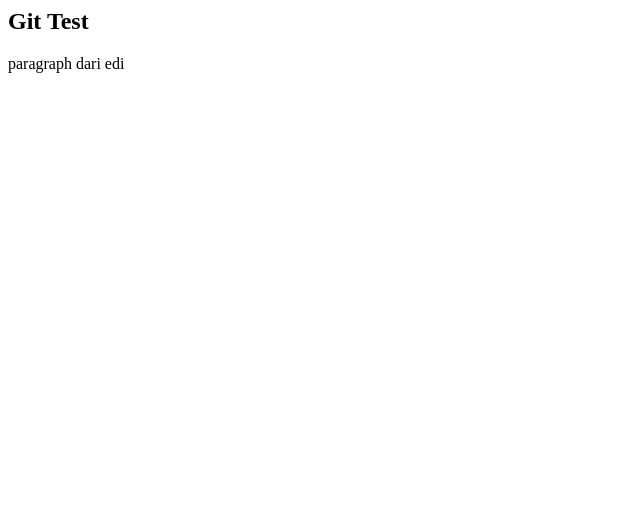
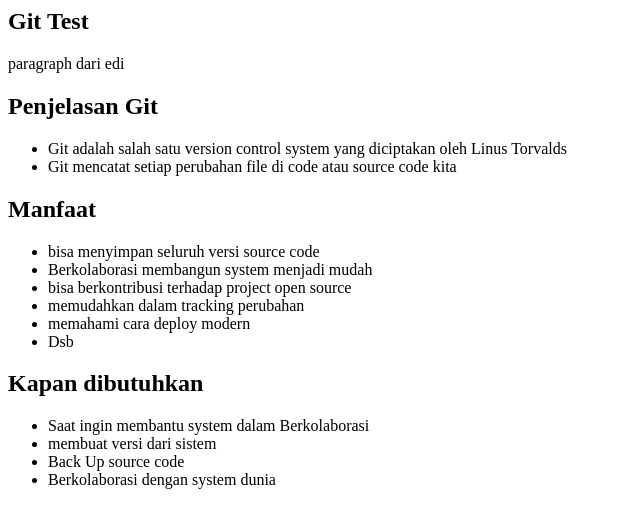
Before and after one commit to silalahi-17/fundamental-git, a plain HTML site: page index.html in a window 1280 px wide. Shown: the whole page, without its empty margins (0-640 px from the left). Drawn offline with Linux system fonts and the light colour scheme.

Commit message:
menambahkan penjelasan git di index.html

```diff
--- a/index.html
+++ b/index.html
@@ -7,5 +7,26 @@
 <body>
     <h2>Git Test</h2>
     <p>paragraph dari edi</p>
+    <h2>Penjelasan Git</h2>
+    <ul>
+        <li>Git adalah salah satu version control system yang diciptakan oleh Linus Torvalds</li>
+        <li>Git mencatat setiap perubahan file di code atau source code kita</li>
+    </ul>
+    <h2>Manfaat</h2>
+    <ul>
+        <li>bisa menyimpan seluruh versi source code</li>
+        <li>Berkolaborasi membangun system menjadi mudah</li>
+        <li>bisa berkontribusi terhadap project open source</li>
+        <li>memudahkan dalam tracking perubahan</li>
+        <li>memahami cara deploy modern</li>
+        <li>Dsb</li>
+    </ul>
+    <h2>Kapan dibutuhkan</h2>
+    <ul>
+        <li>Saat ingin membantu system dalam Berkolaborasi</li>
+        <li>membuat versi dari sistem</li>
+        <li>Back Up source code</li>
+        <li>Berkolaborasi dengan system dunia</li>
+    </ul>
 </body>
 </html>
```
